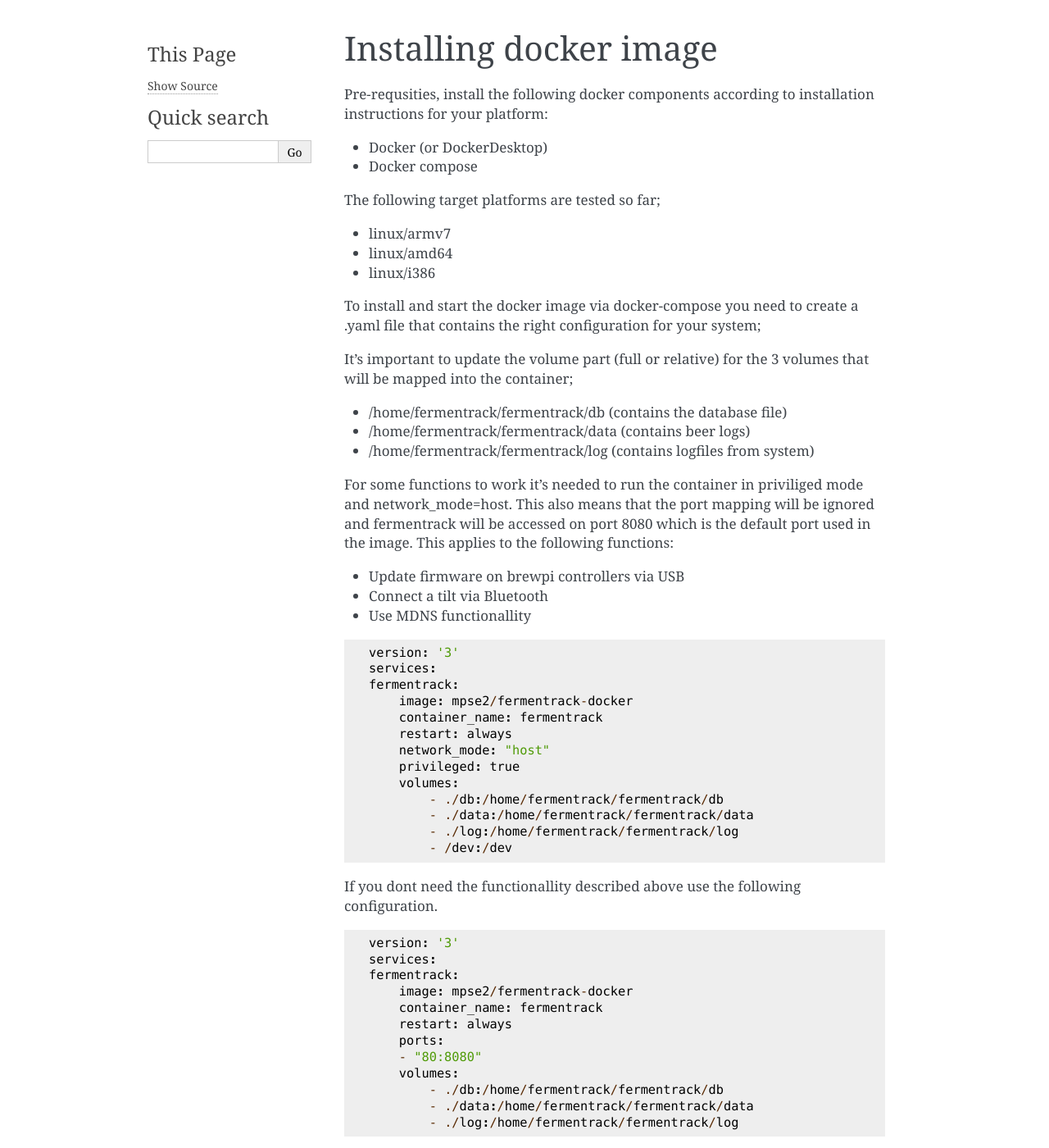
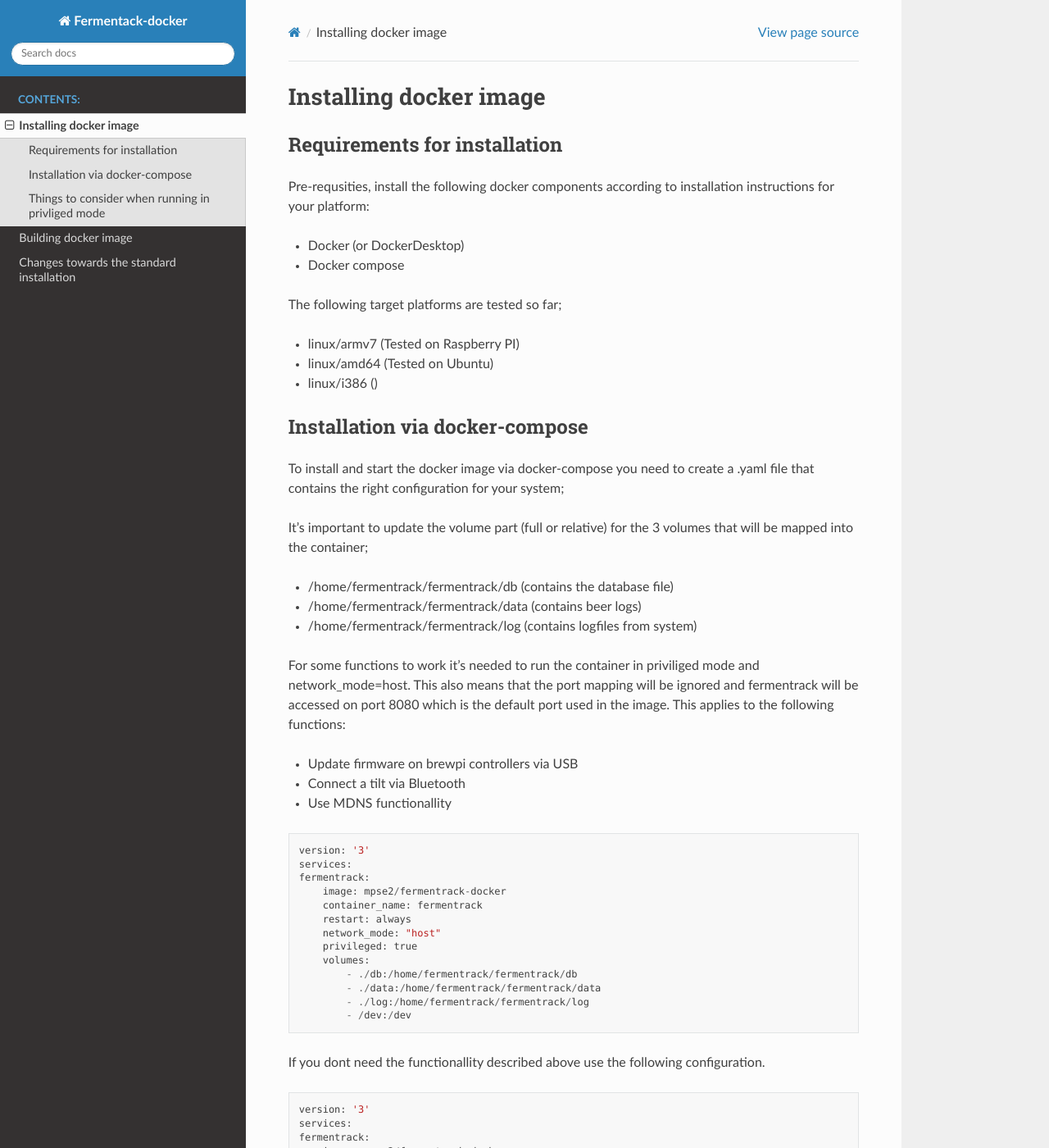
Before and after one commit to mp-se/fermentrack-docker, a Sphinx documentation site: the page built from docs/source/installation.rst, in a window 1280 px wide and 1400 px high. Shown: the whole window at 82% size. Built offline with Sphinx 7.4.7 and the Read the Docs theme 2.0.0, drawn with Linux system fonts in a browser that asks for light colours; some of the changed text lies outside the part shown.

Commit message:
Updated docs and template

```diff
--- a/docs/source/conf.py
+++ b/docs/source/conf.py
@@ -44,7 +44,7 @@
 # The theme to use for HTML and HTML Help pages.  See the documentation for
 # a list of builtin themes.
 #
-html_theme = 'alabaster'
+html_theme = 'sphinx_rtd_theme'
 
 # Add any paths that contain custom static files (such as style sheets) here,
 # relative to this directory. They are copied after the builtin static files,
--- a/docs/source/installation.rst
+++ b/docs/source/installation.rst
@@ -1,5 +1,8 @@
 Installing docker image
 -----------------------
+
+Requirements for installation
+=============================
 
 Pre-requsities, install the following docker components according to installation instructions for your platform:
 
@@ -8,9 +11,12 @@
 
 The following target platforms are tested so far;
 
-* linux/armv7
-* linux/amd64
-* linux/i386
+* linux/armv7   (Tested on Raspberry PI)
+* linux/amd64   (Tested on Ubuntu)
+* linux/i386    ()
+
+Installation via docker-compose
+===============================
 
 To install and start the docker image via docker-compose you need to create a .yaml file that contains the right configuration for your system;
 
@@ -120,3 +126,14 @@
     fermentrack    |     Tilt Pro Support (and other things)
     fermentrack    | ****************************************************************
     fermentrack    | Starting circus deamon
+
+Things to consider when running in privliged mode
+=================================================
+
+Some functions require the container to be run in privliged mode mainly to access resouces of the host system. This include Bluetooth and USB devices.
+
+If the system is run in priviliged mode using the host network the following network ports needs to be available for the container to start;
+
+* 8080 webserver
+* 8123 django server
+* 6379 redis server
```
